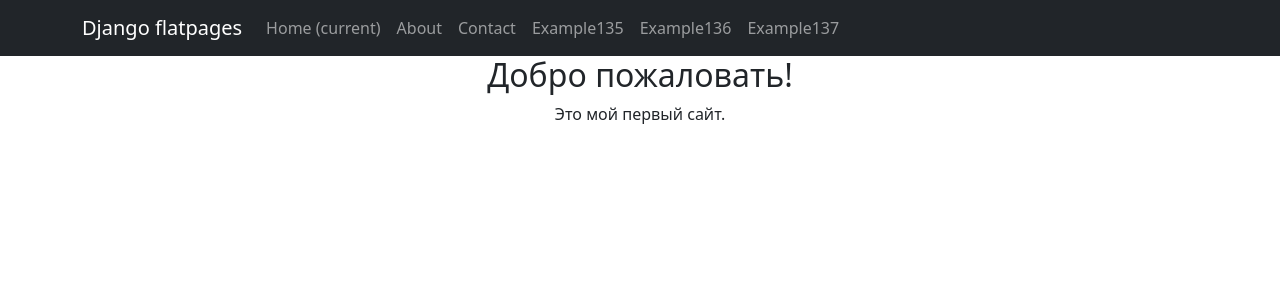
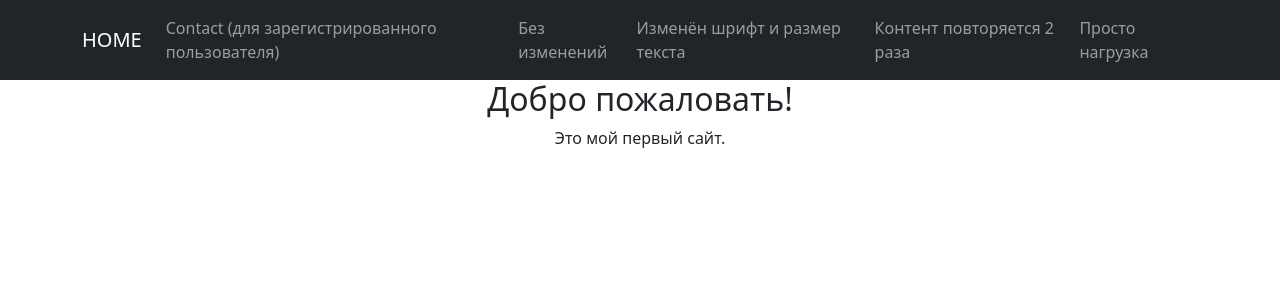
Before and after one commit to ZigulatNatria/Project_1, a Django app: page / in a window 1280 px wide. Shown: the top 300 px of the page. Run offline with Django 4.2, Linux system fonts and the light colour scheme; data comes from the database, SQL or seed files in the repository; both versions use the stored data as it was after the commit; some libraries are stand-ins or nearby versions.

Commit message:
Модуль D1 итоговое задание

```diff
--- a/project/templates/flatpages/default.html
+++ b/project/templates/flatpages/default.html
@@ -16,7 +16,7 @@
         <!-- Responsive navbar-->
         <nav class="navbar navbar-expand-lg navbar-dark bg-dark static-top">
            <div class="container">
-               <a class="navbar-brand" href="#">Django flatpages</a>
+               <a class="navbar-brand" href="/">HOME</a>
                <button class="navbar-toggler" type="button" data-toggle="collapse"
                        data-target="#navbarResponsive"
                        aria-controls="navbarResponsive" aria-expanded="false"
@@ -26,24 +26,22 @@
                <div class="collapse navbar-collapse" id="navbarResponsive">
                    <ul class="navbar-nav ml-auto">
                        <li class="nav-item active">
-                           <a class="nav-link" href="#">Home
-                               <span class="sr-only">(current)</span>
                            </a>
                        </li>
                        <li class="nav-item">
-                           <a class="nav-link" href="/about/">About</a>
+                           <a class="nav-link" href="/contact/">Contact (для зарегистрированного пользователя)</a>
                        </li>
                        <li class="nav-item">
-                           <a class="nav-link" href="/contact/">Contact</a>
+                           <a class="nav-link" href="/example135/">Без изменений</a>
                        </li>
                        <li class="nav-item">
-                           <a class="nav-link" href="/example135/">Example135</a>
+                           <a class="nav-link" href="/example136/">Изменён шрифт и размер текста</a>
                        </li>
                        <li class="nav-item">
-                           <a class="nav-link" href="/example136/">Example136</a>
+                           <a class="nav-link" href="/example137/">Контент повторяется 2 раза</a>
                        </li>
                        <li class="nav-item">
-                           <a class="nav-link" href="/example137/">Example137</a>
+                           <a class="nav-link" href="/example143/">Просто нагрузка</a>
                        </li>
                    </ul>
                </div>
--- a/project/templates/flatpages/example136.html
+++ b/project/templates/flatpages/example136.html
@@ -5,5 +5,5 @@
 {% endblock title %}
 {% block content %}
 
-<i>{{ flatpage.content }}</i>
+<big><b><i>{{ flatpage.content }}</i></b></big>
 {% endblock content %}
```
Also changed, not shown: project/db.sqlite3.
